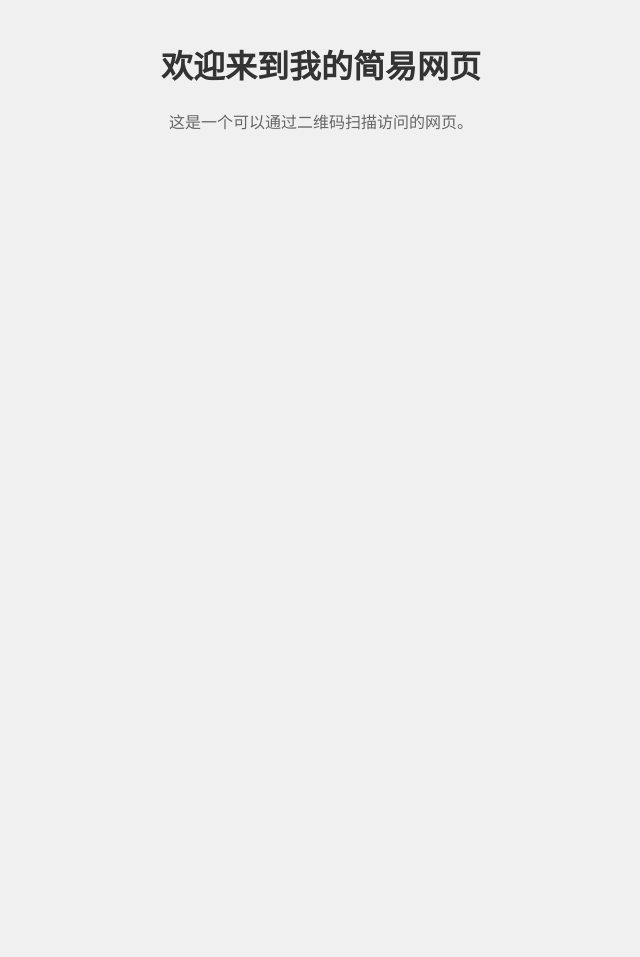
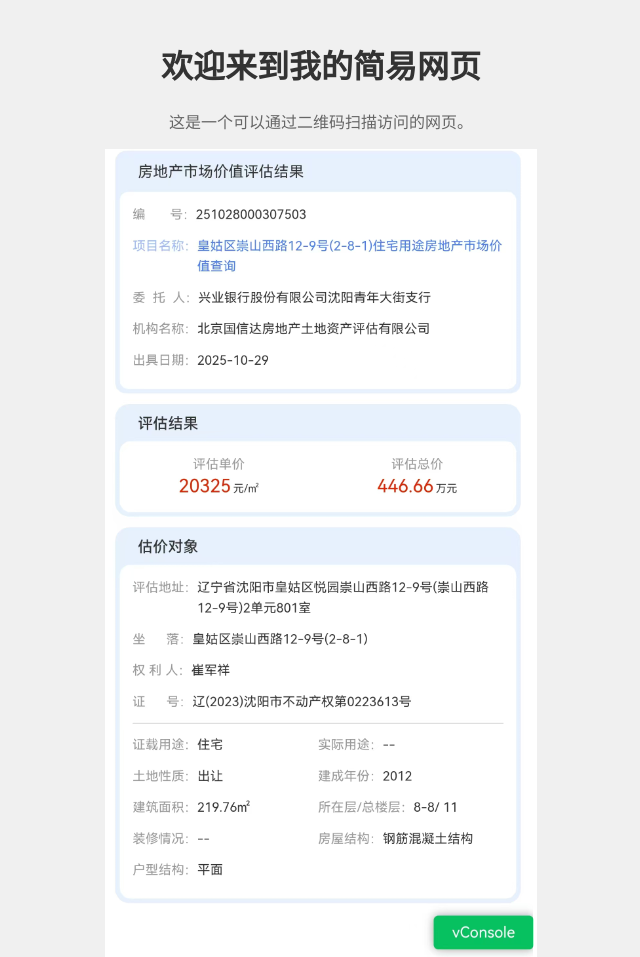
Before and after one commit to wangyangwang1990-cmyk/Public, a plain HTML site: page index.html in a window 1280 px wide. Shown: the whole page, without its empty margins (319-959 px from the left). Before the commit the page ends 800 px from the top, so only its background shows below. Drawn offline with Linux system fonts and the light colour scheme.

Commit message:
Update index.html

```diff
--- a/index.html
+++ b/index.html
@@ -23,5 +23,8 @@
 <body>
     <h1>欢迎来到我的简易网页</h1>
     <p>这是一个可以通过二维码扫描访问的网页。</p>
+    <img src="https://github.com/wangyangwang1990-cmyk/Public/blob/main/ApplicationFrameHost_mZ8NfI1Zyp.png" alt="展示图片" style="display: block; margin: auto;">
+
 </body>
+
 </html>
```
